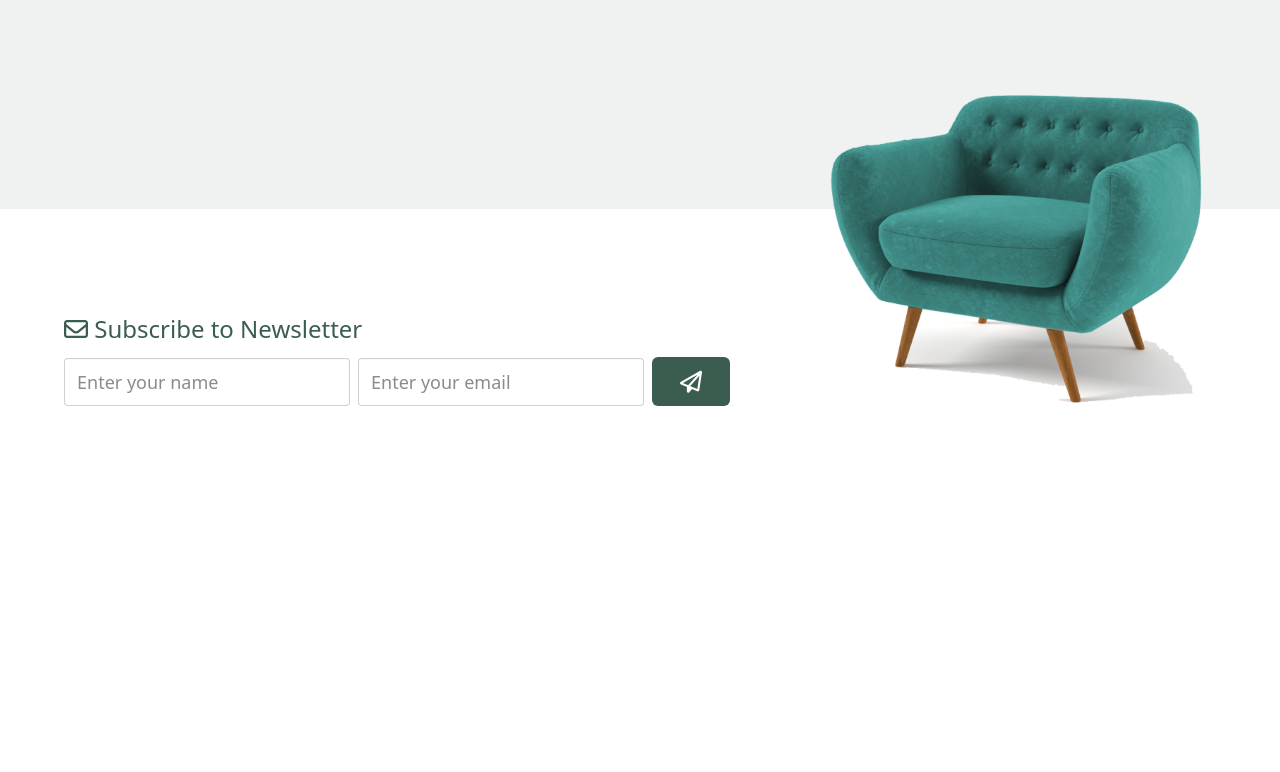
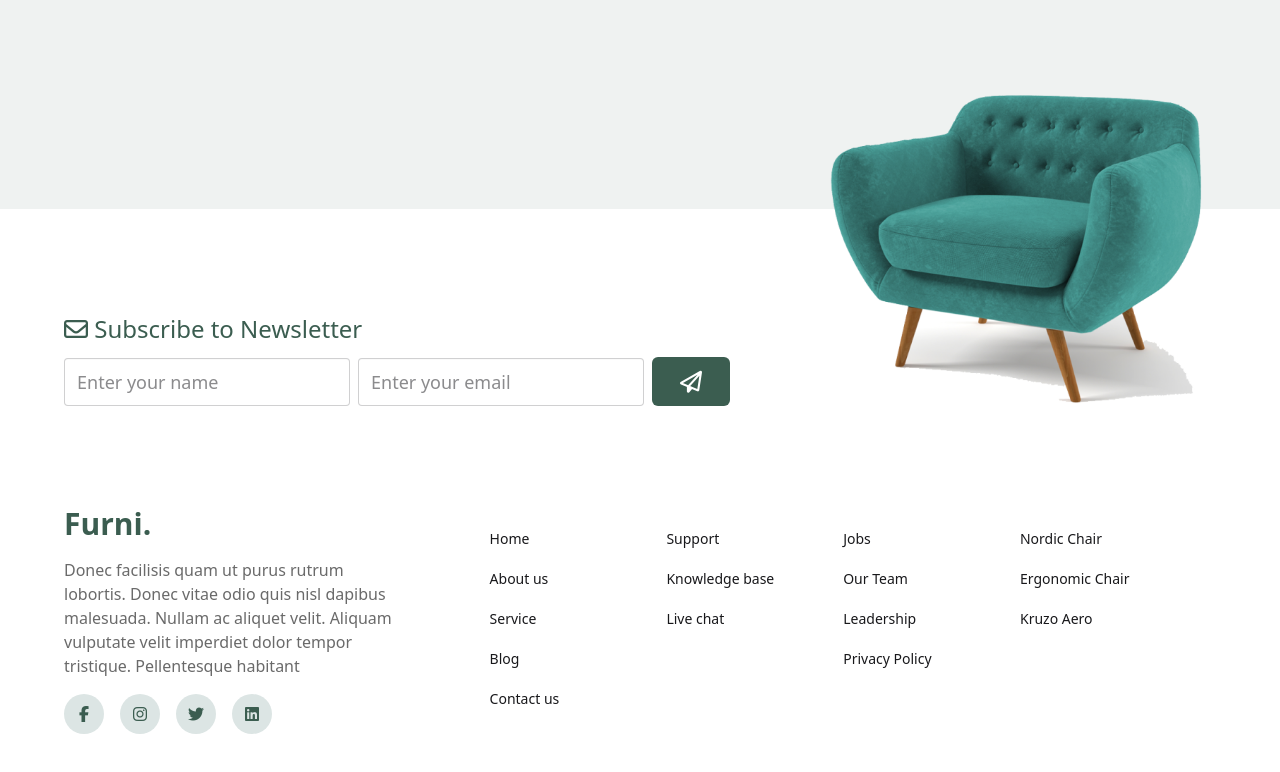
Before and after one commit to rashedahmed0/furni, a plain HTML site: page index.html in a window 1280 px wide. Shown: the part 3712-4484 px from the top of the page. Before the commit the page ends 4168 px from the top, so only its background shows below. Drawn offline with nearby package versions, Linux system fonts and the light colour scheme.

Commit message:
middle footer

```diff
--- a/index.html
+++ b/index.html
@@ -478,6 +478,70 @@
             </div>
         </div>
     </section>
+
+    <!-- middle footer section -->
+    <section class="middle-section w-[90%] mx-auto my-[100px]">
+        <div class="flex  items-start flex-col lg:flex-row ">
+            <div class=" lg:w-[30%] w-full">
+                <h1 class="text-3xl font-semibold text-[#3b5d50]  mb-4">Furni.</h1>
+                <p class="text-[#6a6a6a] mb-4">Donec facilisis quam ut purus rutrum lobortis. Donec vitae odio quis nisl
+                    dapibus malesuada.
+                    Nullam ac aliquet velit. Aliquam vulputate velit imperdiet dolor tempor tristique. Pellentesque
+                    habitant</p>
+                <div class="brand flex space-x-4">
+                    <div
+                        class="flex items-center justify-center w-[40px] h-[40px] bg-[#dce5e4] hover:bg-[#3b5d50] text-[#3b5d50] hover:text-white rounded-full transition-all duration-200">
+                        <i class="fa-brands fa-facebook-f text-md"></i>
+                    </div>
+                    <div
+                        class="flex items-center justify-center w-[40px] h-[40px] bg-[#dce5e4] hover:bg-[#3b5d50] text-[#3b5d50] hover:text-white rounded-full transition-all duration-200">
+                        <i class="fa-brands fa-instagram text-md"></i>
+                    </div>
+                    <div
+                        class="flex items-center justify-center w-[40px] h-[40px] bg-[#dce5e4] hover:bg-[#3b5d50] text-[#3b5d50] hover:text-white rounded-full transition-all duration-200">
+                        <i class="fa-brands fa-twitter text-md"></i>
+                    </div>
+                    <div
+                        class="flex items-center justify-center w-[40px] h-[40px] bg-[#dce5e4] hover:bg-[#3b5d50] text-[#3b5d50] hover:text-white rounded-full transition-all duration-200">
+                        <i class="fa-brands fa-linkedin text-md"></i>
+                    </div>
+                </div>
+            </div>
+            <div class=" lg:w-[60%] w-full ml-5 lg:ml-20  grid grid-cols-2 lg:grid-cols-4 gap-4 mt-5 lg:mt-1">
+                <div class="mt-4">
+                    <ul class="flex flex-col">
+                        <li class="mb-4"><a href="" class="text-sm hover:text-[#8b9190]">Home</a></li>
+                        <li class="mb-4"><a href="" class="text-sm hover:text-[#8b9190]">About us</a></li>
+                        <li class="mb-4"><a href="" class="text-sm hover:text-[#8b9190]">Service</a></li>
+                        <li class="mb-4"><a href="" class="text-sm hover:text-[#8b9190]">Blog</a></li>
+                        <li class="mb-4"><a href="" class="text-sm hover:text-[#8b9190]">Contact us</a></li>
+                    </ul>
+                </div>
+                <div class="mt-4">
+                    <ul class="flex flex-col">
+                        <li class="mb-4"><a href="" class="text-sm hover:text-[#8b9190]">Support</a></li>
+                        <li class="mb-4"><a href="" class="text-sm hover:text-[#8b9190]">Knowledge base</a></li>
+                        <li class="mb-4"><a href="" class="text-sm hover:text-[#8b9190]">Live chat</a></li>
+                    </ul>
+                </div>
+                <div class="mt-4">
+                    <ul class="flex flex-col">
+                        <li class="mb-4"><a href="" class="text-sm hover:text-[#8b9190]">Jobs</a></li>
+                        <li class="mb-4"><a href="" class="text-sm hover:text-[#8b9190]">Our Team</a></li>
+                        <li class="mb-4"><a href="" class="text-sm hover:text-[#8b9190]">Leadership</a></li>
+                        <li class="mb-4"><a href="" class="text-sm hover:text-[#8b9190]">Privacy Policy</a></li>
+                    </ul>
+                </div>
+                <div class="mt-4">
+                    <ul class="flex flex-col">
+                        <li class="mb-4"><a href="" class="text-sm hover:text-[#8b9190]">Nordic Chair</a></li>
+                        <li class="mb-4"><a href="" class="text-sm hover:text-[#8b9190]">Ergonomic Chair</a></li>
+                        <li class="mb-4"><a href="" class="text-sm hover:text-[#8b9190]">Kruzo Aero</a></li>
+                    </ul>
+                </div>
+            </div>
+        </div>
+    </section>
 </body>
 
 </html>
```
